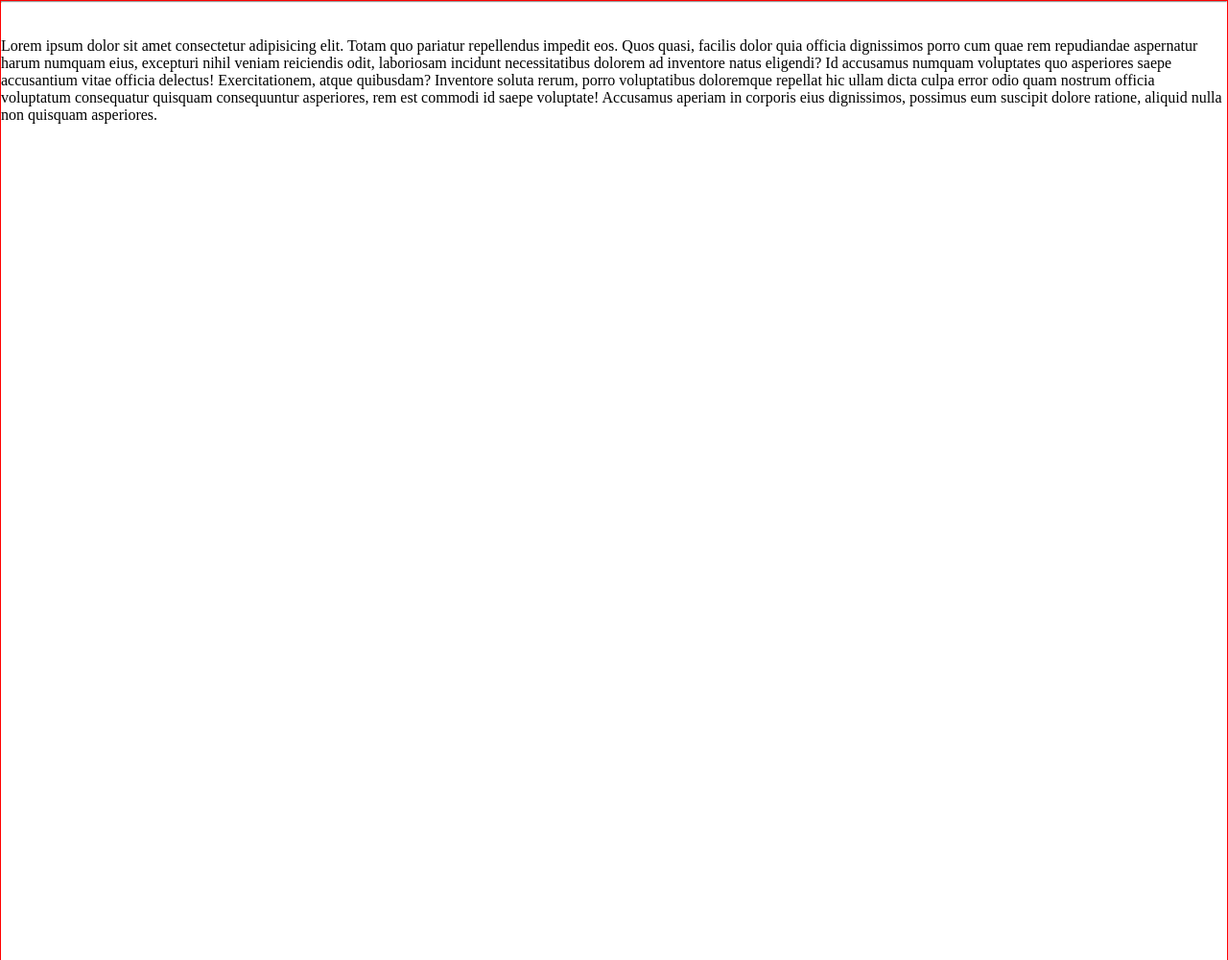
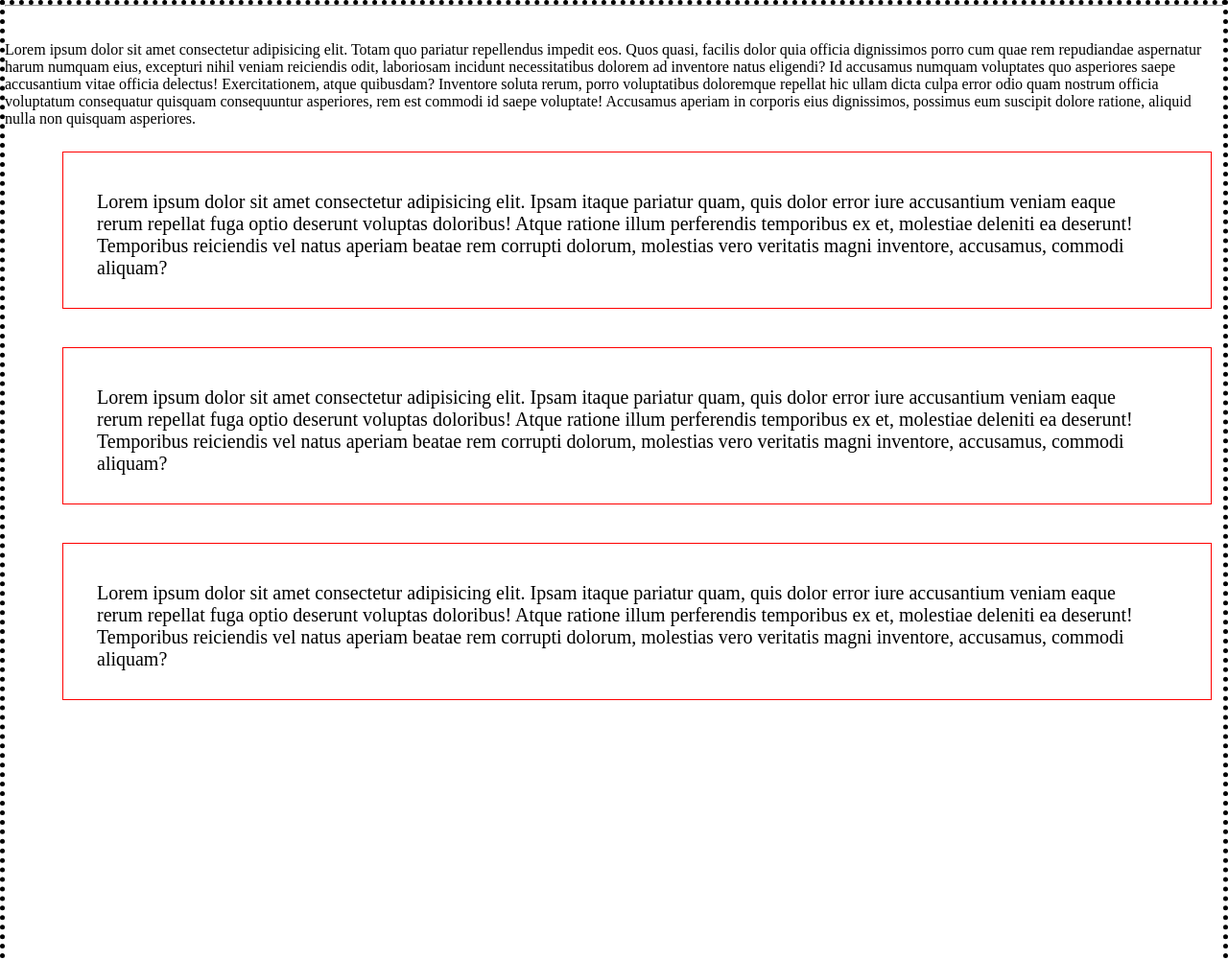
Before and after one commit to JagdishKumar2023/CASCADIN, a plain HTML site: page BASIC_OF_CSS/index.html in a window 1280 px wide. Shown: the top 1001 px of the page at 96% size. Drawn offline with Linux system fonts and the light colour scheme.

Commit message:
Update 10.08.23

```diff
--- a/BASIC_OF_CSS/index.html
+++ b/BASIC_OF_CSS/index.html
@@ -152,9 +152,20 @@
            Lorem ipsum dolor sit, amet consectetur adipisicing elit. Inventore non nemo eligendi ipsam libero aut autem ad doloribus qui dolores! Tenetur dolore repudiandae iure quam, at, harum et, eligendi perspiciatis facilis delectus labore aut! Laborum, quae saepe hic dolorum dolor earum. Voluptate inventore voluptates earum aperiam, iusto ducimus voluptatum culpa vitae quod veritatis maxime assumenda, est alias sint fugit perspiciatis.
     </div> -->
 
-    <div id="div1">
+    <div id="div1" id="marg">
          <p>Lorem ipsum dolor sit amet consectetur adipisicing elit. Totam quo pariatur repellendus impedit eos. Quos quasi, facilis dolor quia officia dignissimos porro cum quae rem repudiandae aspernatur harum numquam eius, excepturi nihil veniam reiciendis odit, laboriosam incidunt necessitatibus dolorem ad inventore natus eligendi? Id accusamus numquam voluptates quo asperiores saepe accusantium vitae officia delectus! Exercitationem, atque quibusdam? Inventore soluta rerum, porro voluptatibus doloremque repellat hic ullam dicta culpa error odio quam nostrum officia voluptatum consequatur quisquam consequuntur asperiores, rem est commodi id saepe voluptate! Accusamus aperiam in corporis eius dignissimos, possimus eum suscipit dolore ratione, aliquid nulla non quisquam asperiores.</p>
     </div>
 
+    <div class="div1" id="marg">
+       <p>Lorem ipsum dolor sit amet consectetur adipisicing elit. Ipsam itaque pariatur quam, quis dolor error iure accusantium veniam eaque rerum repellat fuga optio deserunt voluptas doloribus! Atque ratione illum perferendis temporibus ex et, molestiae deleniti ea deserunt! Temporibus reiciendis vel natus aperiam beatae rem corrupti dolorum, molestias vero veritatis magni inventore, accusamus, commodi aliquam?</p>
+    </div>
+
+    <div class="div1" id="marg">
+      <p>Lorem ipsum dolor sit amet consectetur adipisicing elit. Ipsam itaque pariatur quam, quis dolor error iure accusantium veniam eaque rerum repellat fuga optio deserunt voluptas doloribus! Atque ratione illum perferendis temporibus ex et, molestiae deleniti ea deserunt! Temporibus reiciendis vel natus aperiam beatae rem corrupti dolorum, molestias vero veritatis magni inventore, accusamus, commodi aliquam?</p>
+   </div>
+
+   <div class="div1" id="marg">
+    <p>Lorem ipsum dolor sit amet consectetur adipisicing elit. Ipsam itaque pariatur quam, quis dolor error iure accusantium veniam eaque rerum repellat fuga optio deserunt voluptas doloribus! Atque ratione illum perferendis temporibus ex et, molestiae deleniti ea deserunt! Temporibus reiciendis vel natus aperiam beatae rem corrupti dolorum, molestias vero veritatis magni inventore, accusamus, commodi aliquam?</p>
+ </div>
   </body>
 </html>
--- a/BASIC_OF_CSS/style.css
+++ b/BASIC_OF_CSS/style.css
@@ -80,7 +80,6 @@ body {
   border-width: 6px;
   border-style: 10px ; */
 
-
 /* #border {
   border-style: solid;
   border-width: 10px;
@@ -89,7 +88,7 @@ body {
   border-bottom-right-radius: 8px ;
 } */
 
-body{
+body {
   border: 1px solid red;
   height: 1000px;
 }
@@ -102,7 +101,7 @@ body{
   max-height: 300px; */
 
 /* } */
- #div {
+#div {
   border: 1px solid red;
   /* padding-top: 50px;
   padding-left: 20px;
@@ -110,5 +109,34 @@ body{
   padding-left: 20% ;
   font-size: 20px; */
   padding: 25px 50px;
+}
 
- }
+/* #border {
+  margin-top: 80px;
+  border-style: ridge;
+  font-size: 40px;
+  background-color: aqua;
+} */
+
+.div1 {
+  border: 1px solid red;
+  /* padding-top: 50px; */
+  /* padding-bottom: 20px; */
+  /* padding-left: 10%; */
+  /* padding-right: 90px; */
+  font-size: 20px;
+  padding: 40px 50px 30px 35px;
+}
+
+body {
+  border: 5px dotted black;
+}
+
+#marg {
+  /* margin-top: 50px;
+  margin-right: 40px;
+  margin-bottom: 25px;
+  margin-left: 50px; */
+  margin: 25px 12px 40px 60px;
+
+}
```
